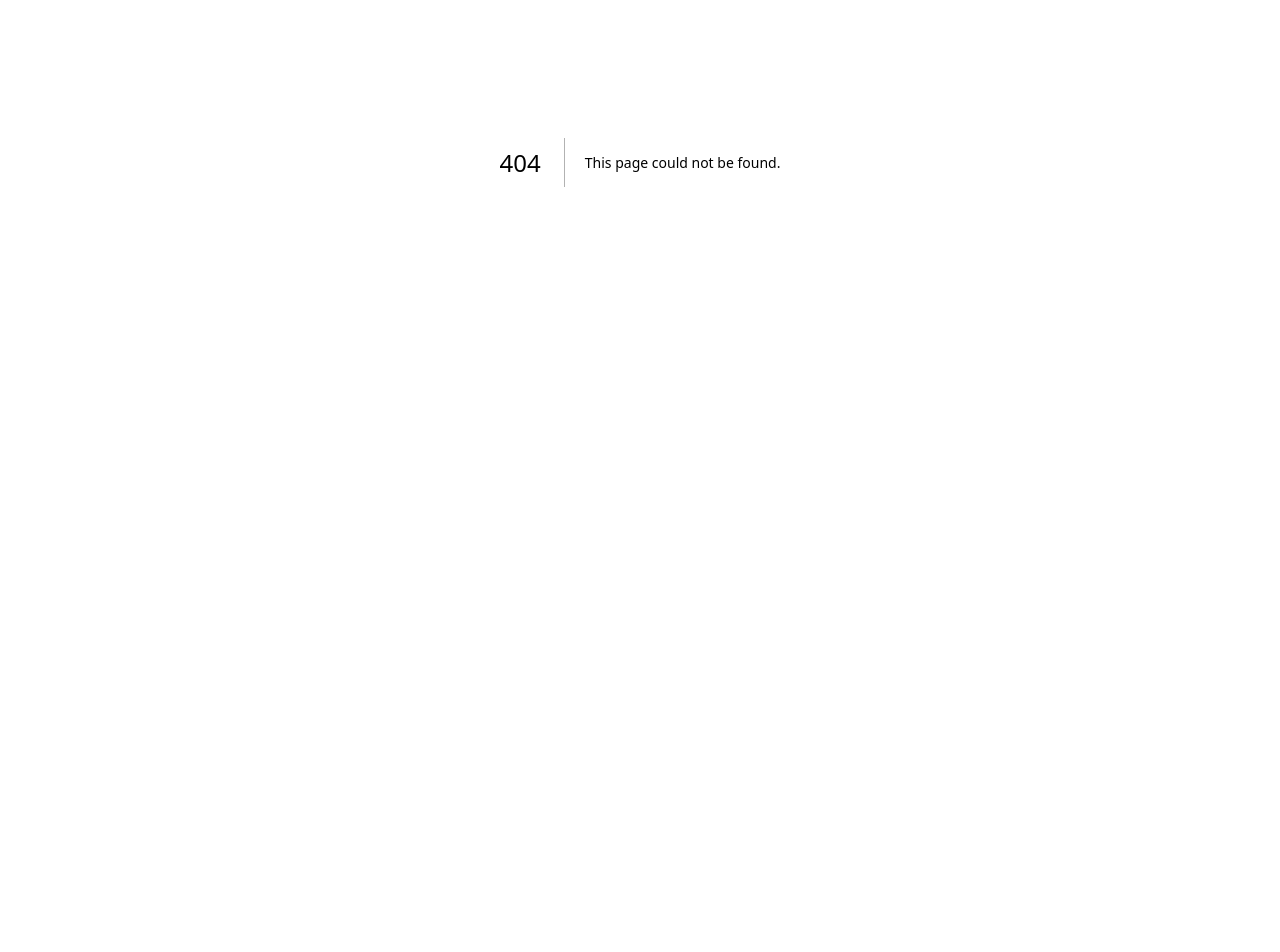
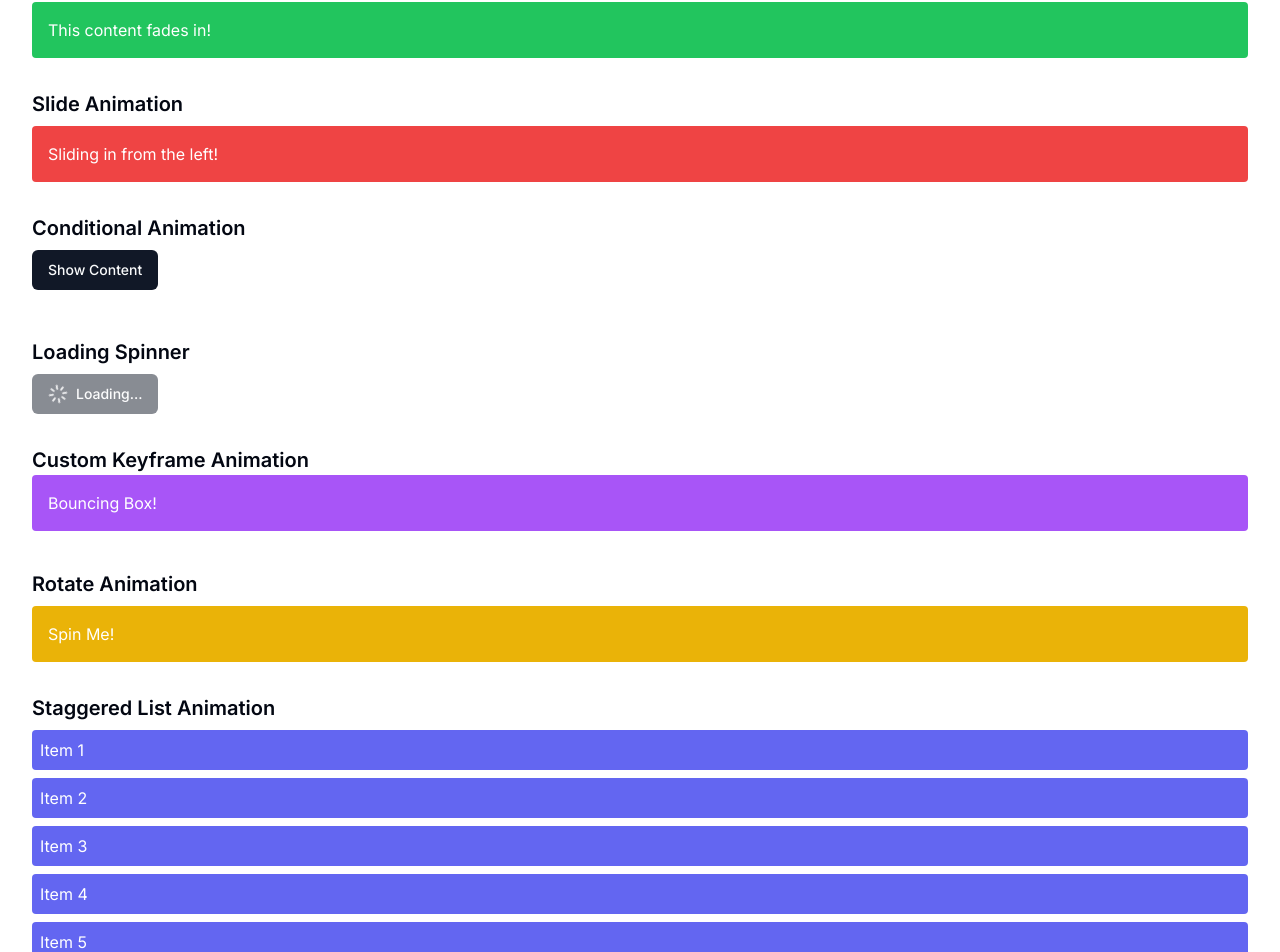
Before and after one commit to rugtumu/CV, a Next.js app: page /animations in a window 1280 px wide. Before the commit this address had no page. Shown: the part 238-1190 px from the top of the page. Before the commit the page ends 800 px from the top, so only its background shows below. Built offline with nearby package versions, Linux system fonts and the light colour scheme.

Commit message:
buttons and animations page added for studying

```diff
--- a/package.json
+++ b/package.json
@@ -19,11 +19,12 @@
     "class-variance-authority": "^0.7.0",
     "clsx": "^2.0.0",
     "cmdk": "^0.2.0",
+    "framer-motion": "^11.10.0",
     "graphql": "^16.8.1",
     "graphql-scalars": "^1.23.0",
-    "html-pdf": "^1.5.0",
+    "html-pdf": "^3.0.1",
     "lucide-react": "^0.300.0",
-    "next": "14.2.1",
+    "next": "^14.2.14",
     "qs": "^6.13.0",
     "react": "^18",
     "react-dom": "^18",
--- /dev/null
+++ b/src/app/animations/page.tsx
@@ -0,0 +1,150 @@
+"use client"; // Add this at the very top for client-side interactivity
+
+import React from 'react';
+import { motion, AnimatePresence } from 'framer-motion';
+import { Button } from "@/components/ui/button";
+import { LoaderIcon } from "lucide-react";
+
+export default function AnimationExamplesPage() {
+  return (
+    <div className="container mx-auto p-8 space-y-8">
+      <h1 className="text-2xl font-bold">Animation Examples</h1>
+
+      {/* Animated Button on Hover */}
+      <section>
+        <h2 className="text-xl font-semibold mb-2">Button Hover Animation</h2>
+        <motion.button
+          whileHover={{ scale: 1.1 }}
+          whileTap={{ scale: 0.9 }}
+          className="px-4 py-2 bg-blue-500 text-white rounded"
+          onClick={() => alert("Button Clicked")}
+        >
+          Hover Me
+        </motion.button>
+      </section>
+
+      {/* Fade In Animation */}
+      <section>
+        <h2 className="text-xl font-semibold mb-2">Fade In Animation</h2>
+        <motion.div
+          initial={{ opacity: 0 }}
+          animate={{ opacity: 1 }}
+          transition={{ duration: 2 }}
+          className="p-4 bg-green-500 text-white rounded"
+        >
+          This content fades in!
+        </motion.div>
+      </section>
+
+      {/* Slide Animation */}
+      <section>
+        <h2 className="text-xl font-semibold mb-2">Slide Animation</h2>
+        <motion.div
+          initial={{ x: -200 }}
+          animate={{ x: 0 }}
+          transition={{ type: "spring", stiffness: 100 }}
+          className="p-4 bg-red-500 text-white rounded"
+        >
+          Sliding in from the left!
+        </motion.div>
+      </section>
+
+      {/* Conditional Animation */}
+      <section>
+        <h2 className="text-xl font-semibold mb-2">Conditional Animation</h2>
+        <ToggleContent />
+      </section>
+
+      {/* Loading Spinner */}
+      <section>
+        <h2 className="text-xl font-semibold mb-2">Loading Spinner</h2>
+        <Button disabled>
+          <LoaderIcon className="w-5 h-5 mr-2 animate-spin" />
+          Loading...
+        </Button>
+      </section>
+
+      {/* Custom Keyframe Animation */}
+      <section>
+        <h2 className="text-xl font-semibold mb-2">Custom Keyframe Animation</h2>
+        <div className="p-4 bg-purple-500 text-white rounded animate-bounce">
+          Bouncing Box!
+        </div>
+      </section>
+
+      {/* Rotate Animation */}
+      <section>
+        <h2 className="text-xl font-semibold mb-2">Rotate Animation</h2>
+        <motion.div
+          whileHover={{ rotate: 360 }}
+          transition={{ duration: 1 }}
+          className="p-4 bg-yellow-500 text-white rounded"
+        >
+          Spin Me!
+        </motion.div>
+      </section>
+
+      {/* Staggered List Animation */}
+      <section>
+        <h2 className="text-xl font-semibold mb-2">Staggered List Animation</h2>
+        <StaggeredList />
+      </section>
+    </div>
+  );
+}
+
+function ToggleContent() {
+  const [isVisible, setIsVisible] = React.useState(false);
+
+  return (
+    <div>
+      <Button onClick={() => setIsVisible(!isVisible)} className="mb-4">
+        {isVisible ? "Hide" : "Show"} Content
+      </Button>
+      <AnimatePresence>
+        {isVisible && (
+          <motion.div
+            key="content"
+            initial={{ opacity: 0, y: -20 }}
+            animate={{ opacity: 1, y: 0 }}
+            exit={{ opacity: 0, y: 20 }}
+            transition={{ duration: 0.5 }}
+            className="p-4 bg-gray-500 text-white rounded"
+          >
+            This content appears and disappears!
+          </motion.div>
+        )}
+      </AnimatePresence>
+    </div>
+  );
+}
+
+function StaggeredList() {
+  const items = [1, 2, 3, 4, 5];
+  return (
+    <motion.ul
+      initial="hidden"
+      animate="visible"
+      variants={{
+        visible: {
+          transition: {
+            staggerChildren: 0.2,
+          },
+        },
+      }}
+    >
+      {items.map((item) => (
+        <motion.li
+          key={item}
+          variants={{
+            hidden: { opacity: 0, x: -50 },
+            visible: { opacity: 1, x: 0 },
+          }}
+          className="p-2 bg-indigo-500 text-white rounded mb-2"
+        >
+          Item {item}
+        </motion.li>
+      ))}
+    </motion.ul>
+  );
+}
--- /dev/null
+++ b/src/app/buttons/page.tsx
@@ -0,0 +1,105 @@
+"use client";
+
+import React from 'react';
+import { Button } from "@/components/ui/button";
+import { MailIcon, PhoneIcon, LoaderIcon } from "lucide-react";
+
+export default function ButtonExamplesPage() {
+  return (
+    <div className="container mx-auto p-8 space-y-8">
+      <h1 className="text-2xl font-bold">Button Examples</h1>
+
+      {/* Default Button */}
+      <section>
+        <h2 className="text-xl font-semibold mb-2">Default Button</h2>
+        <Button onClick={() => alert("Default Button Clicked")}>Default</Button>
+      </section>
+
+      {/* Button Variants */}
+      <section>
+        <h2 className="text-xl font-semibold mb-2">Button Variants</h2>
+        <div className="flex space-x-2">
+          <Button variant="default" onClick={() => alert("Primary Button Clicked")}>
+            Primary
+          </Button>
+          <Button variant="secondary" onClick={() => alert("Secondary Button Clicked")}>
+            Secondary
+          </Button>
+          <Button variant="outline" onClick={() => alert("Outline Button Clicked")}>
+            Outline
+          </Button>
+          <Button variant="ghost" onClick={() => alert("Ghost Button Clicked")}>
+            Ghost
+          </Button>
+          <Button variant="link" onClick={() => alert("Link Button Clicked")}>
+            Link
+          </Button>
+        </div>
+      </section>
+
+      {/* Disabled Button */}
+      <section>
+        <h2 className="text-xl font-semibold mb-2">Disabled Button</h2>
+        <Button disabled onClick={() => alert("Disabled Button Clicked")}>
+          Disabled
+        </Button>
+      </section>
+
+      {/* Button Sizes */}
+      <section>
+        <h2 className="text-xl font-semibold mb-2">Button Sizes</h2>
+        <div className="flex space-x-2">
+          <Button size="sm" onClick={() => alert("Small Button Clicked")}>
+            Small
+          </Button>
+          <Button size="default" onClick={() => alert("Medium Button Clicked")}>
+            Medium
+          </Button>
+          <Button size="lg" onClick={() => alert("Large Button Clicked")}>
+            Large
+          </Button>
+        </div>
+      </section>
+
+      {/* Icon Buttons */}
+      <section>
+        <h2 className="text-xl font-semibold mb-2">Icon Buttons</h2>
+        <div className="flex space-x-2">
+          <Button variant="link" size="icon" onClick={() => alert("Mail Icon Button Clicked")}>
+            <MailIcon className="w-5 h-5" />
+          </Button>
+          <Button variant="link" size="icon" onClick={() => alert("Phone Icon Button Clicked")}>
+            <PhoneIcon className="w-5 h-5" />
+          </Button>
+          <Button variant="outline" onClick={() => alert("Icon with Text Button Clicked")}>
+            <MailIcon className="w-5 h-5 mr-2" />
+            Email Me
+          </Button>
+        </div>
+      </section>
+
+      {/* Loading Button */}
+      <section>
+        <h2 className="text-xl font-semibold mb-2">Loading Button</h2>
+        <Button disabled>
+          <LoaderIcon className="w-5 h-5 mr-2 animate-spin" />
+          Loading...
+        </Button>
+      </section>
+
+      {/* Button with Different Events */}
+      <section>
+        <h2 className="text-xl font-semibold mb-2">Button with Different Events</h2>
+        <Button
+          onMouseEnter={() => console.log("Mouse Enter")}
+          onMouseLeave={() => console.log("Mouse Leave")}
+          onFocus={() => console.log("Focus")}
+          onBlur={() => console.log("Blur")}
+          onClick={() => console.log("Click")}
+        >
+          Hover & Click Me
+        </Button>
+      </section>
+    </div>
+  );
+}
```
Also changed, not shown: 2 other files (tests, documents, lock files or other folders).
